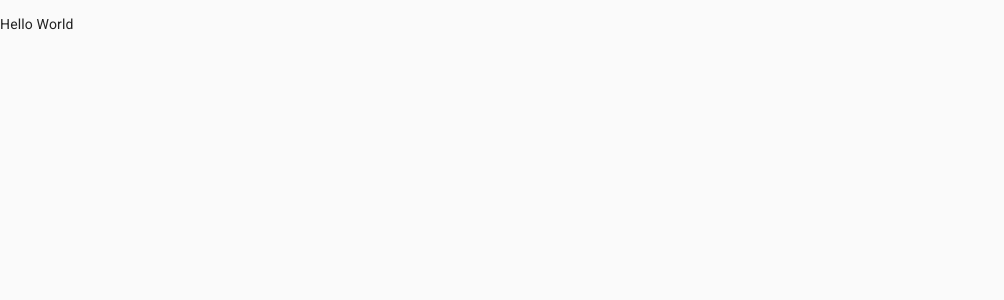
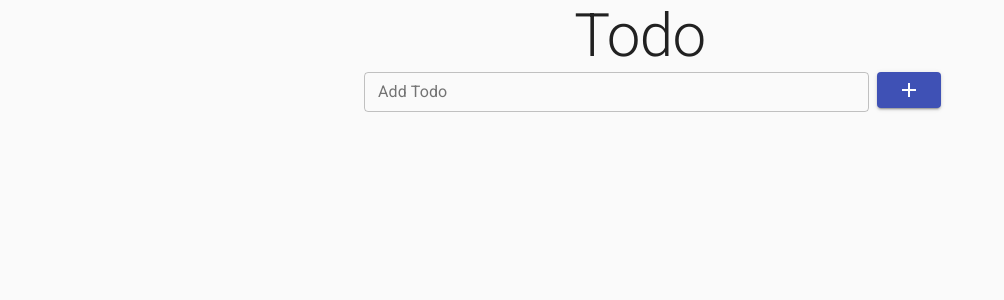
Before and after one commit to edward-hong/mern-todo, a React (Create React App) app in the folder client/: page / in a window 1280 px wide. Shown: the top 300 px of the page, without its empty margins (0-1004 px from the left). Built offline with nearby package versions, Linux system fonts and the light colour scheme.

Commit message:
add todo functionality

```diff
--- a/client/src/App.js
+++ b/client/src/App.js
@@ -1,5 +1,64 @@
-import React from 'react'
+import React, { useState } from 'react'
+import Container from '@material-ui/core/Container'
+import Typography from '@material-ui/core/Typography'
+import TextField from '@material-ui/core/TextField'
+import Button from '@material-ui/core/Button'
+import Grid from '@material-ui/core/Grid'
+import List from '@material-ui/core/List'
+import ListItem from '@material-ui/core/ListItem'
+import ListItemText from '@material-ui/core/ListItemText'
+import AddIcon from '@material-ui/icons/Add'
 
-const App = () => <p>Hello World</p>
+const App = () => {
+  const [newTodo, setNewTodo] = useState('')
+  const [todos, setTodos] = useState([])
+
+  const addTodo = () => {
+    if (newTodo) {
+      setTodos([...todos, newTodo])
+    }
+  }
+
+  const handleKeyDown = (e) => {
+    if (e.key === 'Enter') {
+      addTodo()
+    }
+  }
+
+  return (
+    <Container maxWidth="sm">
+      <Typography align="center" variant="h2" component="h1">
+        Todo
+      </Typography>
+      <Grid container spacing={1}>
+        <Grid item xs={11}>
+          <TextField
+            onChange={(e) => setNewTodo(e.target.value)}
+            onKeyDown={handleKeyDown}
+            value={newTodo}
+            fullWidth
+            label="Add Todo"
+            variant="outlined"
+            size="small"
+          />
+        </Grid>
+        <Grid item xs={1}>
+          <Button onClick={addTodo} variant="contained" color="primary">
+            <AddIcon />
+          </Button>
+        </Grid>
+        <Grid item xs={12}>
+          <List>
+            {todos.map((todo, i) => (
+              <ListItem divider key={i}>
+                <ListItemText primary={todo} />
+              </ListItem>
+            ))}
+          </List>
+        </Grid>
+      </Grid>
+    </Container>
+  )
+}
 
 export default App
```
